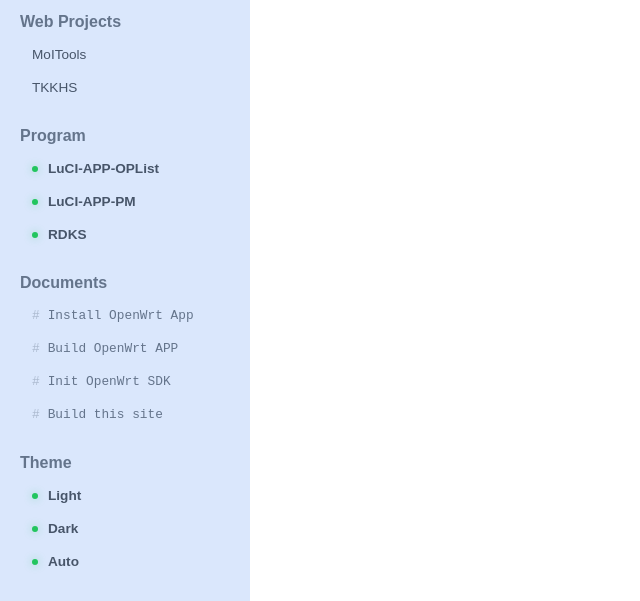
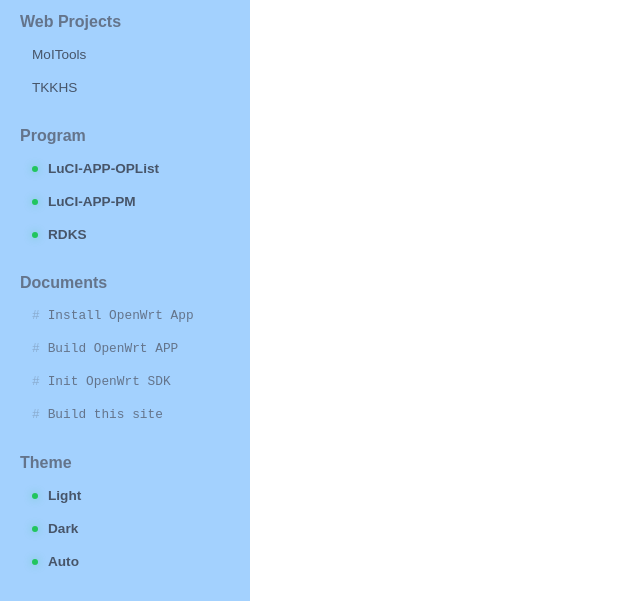
Before and after one commit to mokanove/867678.xyz, an Astro site: page / in a window 1280 px wide. Shown: the part 199-800 px from the top of the page, without its empty margins (0-640 px from the left). Built offline with nearby package versions, Linux system fonts and the light colour scheme; Astro itself is replaced by a stand-in of ours.

Commit message:
Sidebar color was more bright

```diff
--- a/package.json
+++ b/package.json
@@ -1,7 +1,7 @@
 {
   "name": "867678-xyz",
   "type": "module",
-  "version": "4.1.0",
+  "version": "4.1.1",
   "engines": {
     "node": ">=22.12.0"
   },
--- a/src/pages/index.astro
+++ b/src/pages/index.astro
@@ -6,6 +6,7 @@
 import dayjs from 'dayjs';
 //astro
 import Sidebar from '../components/sidebar.astro';
+//BuitTime
 const { version } = pkg;
 const BuiltTime = dayjs().format('YYYY-MM-DD HH:mm:ss ([UTC]ZZ)');
 ---
--- a/src/styles/sidebar.css
+++ b/src/styles/sidebar.css
@@ -3,7 +3,7 @@
     padding: 20px;
     width: clamp(250px, 15%, 350px);
     height: 100vh;
-    background-color: #dae7fc;
+    background-color: #a3d1fe;
     flex-direction: column;
     transition: all 0.3s ease;
 }
```
